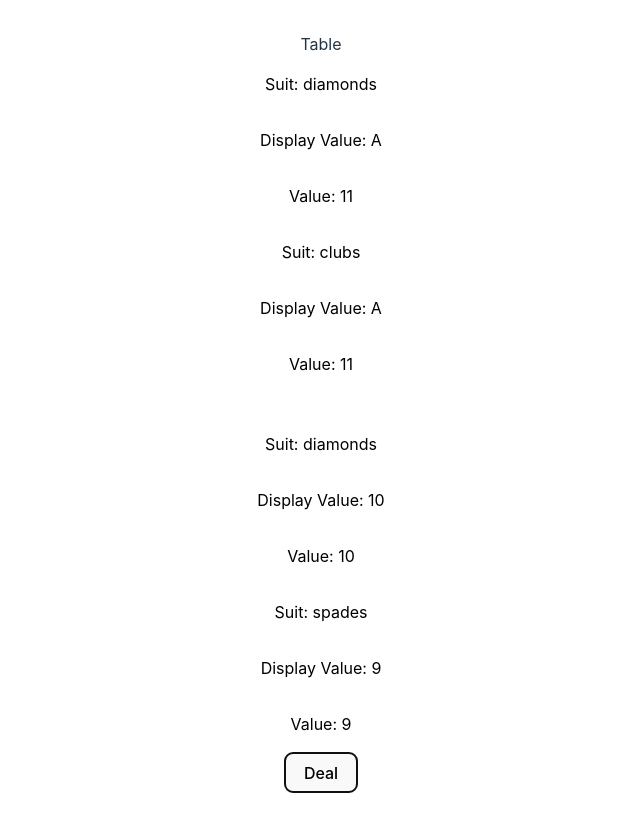
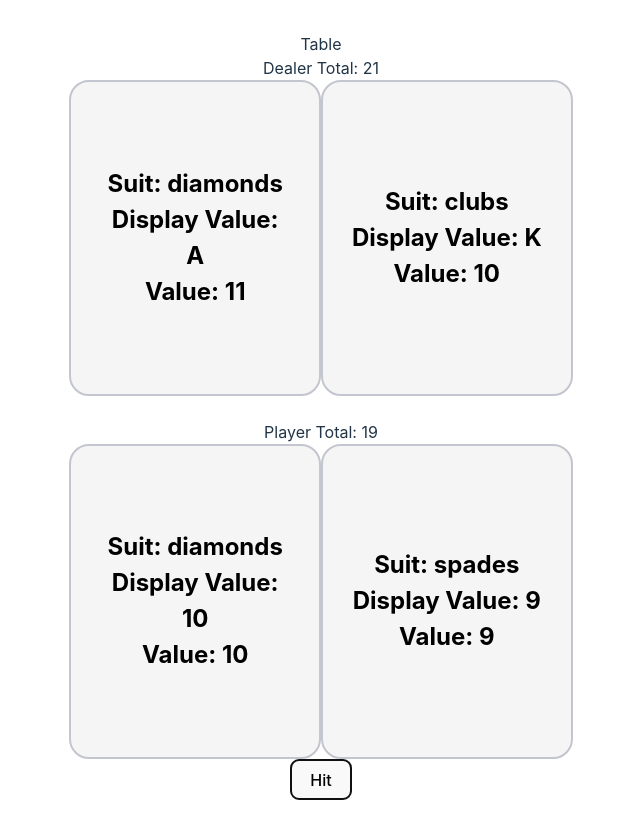
Before and after one commit to JonHendley/React-Blackjack, a React (Vite) app: page / in a window 1280 px wide. Both pictures are taken after a click on the button "Deal". Shown: the whole page, without its empty margins (319-959 px from the left). Built offline with nearby package versions, Linux system fonts and the light colour scheme.

Commit message:
multiple deals working and improved visuals

```diff
--- /dev/null
+++ b/src/card.css
@@ -0,0 +1,56 @@
+.card {
+    width: 190px;
+    height: 254px;
+    border-radius: 20px;
+    background: #f5f5f5;
+    position: relative;
+    padding: 1.8rem;
+    border: 2px solid #c3c6ce;
+    transition: 0.5s ease-out;
+    overflow: visible;
+   }
+
+   .card-details {
+    color: black;
+    height: 100%;
+    gap: .5em;
+    display: grid;
+    place-content: center;
+   }
+
+   .card-button {
+    transform: translate(-50%, 125%);
+    width: 60%;
+    border-radius: 1rem;
+    border: none;
+    background-color: #008bf8;
+    color: #fff;
+    font-size: 1rem;
+    padding: .5rem 1rem;
+    position: absolute;
+    left: 50%;
+    bottom: 0;
+    opacity: 0;
+    transition: 0.3s ease-out;
+   }
+
+   .text-body {
+    color: rgb(134, 134, 134);
+   }
+
+   /*Text*/
+   .text-title {
+    font-size: 1.5em;
+    font-weight: bold;
+   }
+
+   /*Hover*/
+   .card:hover {
+    border-color: #008bf8;
+    box-shadow: 0 4px 18px 0 rgba(0, 0, 0, 0.25);
+   }
+
+   .card:hover .card-button {
+    transform: translate(-50%, 50%);
+    opacity: 1;
+   }
--- a/src/components/Card.tsx
+++ b/src/components/Card.tsx
@@ -1,21 +1,22 @@
+import "../card.css";
+
 interface Props {
   card: CardObj;
 }
 
 export default function Card({ card }: Props) {
-  const style = {
-    display: "grid",
-    gridTemplateRows: "maxContent 200px 1fr",
-    backgroundColor: "white",
-    color: "black",
-  };
-
   return (
     <>
-      <div style={style}>
-        <p>Suit: {card.suit}</p>
-        <p>Display Value: {card.displayValue}</p>
-        <p>Value: {card.value}</p>
+      <div className="card">
+        <div className="card-details">
+          <p className="text-title">
+            Suit: {card.suit}
+            <br></br>
+            Display Value: {card.displayValue}
+            <br></br>
+            Value: {card.value}
+          </p>
+        </div>
       </div>
     </>
   );
--- a/src/components/Table.tsx
+++ b/src/components/Table.tsx
@@ -2,6 +2,7 @@
 import { useState } from "react";
 import { DeckOfCards } from "../constants";
 import Card from "./Card";
+import "../table.css";
 
 export default function Table() {
   const [availableCards, setAvailableCards] = useState<Array<CardObj>>(
@@ -9,13 +10,31 @@ export default function Table() {
   );
   const [playerCards, setPlayerCards] = useState<Array<CardObj>>([]);
   const [dealerCards, setDealerCards] = useState<Array<CardObj>>([]);
+  const [playerTotal, setPlayerTotal] = useState(0);
+  const [dealerTotal, setDealerTotal] = useState(0);
   //let playersTurn = true;
 
   function getRandomCard(tempAvailCards: Array<CardObj>) {
     const rndIndex = Math.floor(Math.random() * tempAvailCards.length);
     const card = tempAvailCards[rndIndex];
-    tempAvailCards.slice(rndIndex, 1);
+    tempAvailCards.splice(rndIndex, 1);
     return card;
+  }
+
+  function calculatePlayerTotal(tempPlayerCards: Array<CardObj>) {
+    let tempPlayerTotal = 0;
+    tempPlayerCards.forEach((card) => {
+      tempPlayerTotal += card.value;
+    });
+    setPlayerTotal(tempPlayerTotal);
+  }
+
+  function calculateDealerTotal(tempDealerCards: Array<CardObj>) {
+    let tempDealerTotal = 0;
+    tempDealerCards.forEach((card) => {
+      tempDealerTotal += card.value;
+    });
+    setDealerTotal(tempDealerTotal);
   }
 
   function initialDeal() {
@@ -28,28 +47,49 @@ export default function Table() {
     tempPlayerCards.push(getRandomCard(tempAvailCards));
     tempDealerCards.push(getRandomCard(tempAvailCards));
 
+    calculatePlayerTotal(tempPlayerCards);
+    calculateDealerTotal(tempDealerCards);
+
     setPlayerCards(tempPlayerCards);
     setDealerCards(tempDealerCards);
     setAvailableCards(tempAvailCards);
   }
 
-  //function dealCards() {}
+  function playerHit() {
+    let tempAvailCards = availableCards.slice();
+    let tempPlayerCards = playerCards.slice();
+
+    tempPlayerCards.push(getRandomCard(tempAvailCards));
+
+    calculatePlayerTotal(tempPlayerCards);
+
+    setPlayerCards(tempPlayerCards);
+    setAvailableCards(tempAvailCards);
+  }
 
   return (
     <>
       <div>Table</div>
-      <div id="dealerCards">
+      <div>Dealer Total: {dealerTotal}</div>
+      <div id="dealerCards" className="container-side-by-side">
         {dealerCards.map((card, index) => (
           <Card card={card} key={index}></Card>
         ))}
       </div>
       <br></br>
-      <div id="playerCards">
+      <div>Player Total: {playerTotal}</div>
+      <div id="playerCards" className="container-side-by-side">
         {playerCards.map((card, index) => (
           <Card card={card} key={index}></Card>
         ))}
       </div>
-      <button onClick={initialDeal}>Deal</button>
+      {playerCards.length === 0 ? (
+        <button onClick={initialDeal}>Deal</button>
+      ) : (
+        <button onClick={playerHit} disabled={playerTotal >= 21}>
+          Hit
+        </button>
+      )}
     </>
   );
 }
--- /dev/null
+++ b/src/table.css
@@ -0,0 +1,5 @@
+.container-side-by-side {
+	display: flex;
+	flex-direction: row;
+	flex-wrap: wrap;
+}
```
